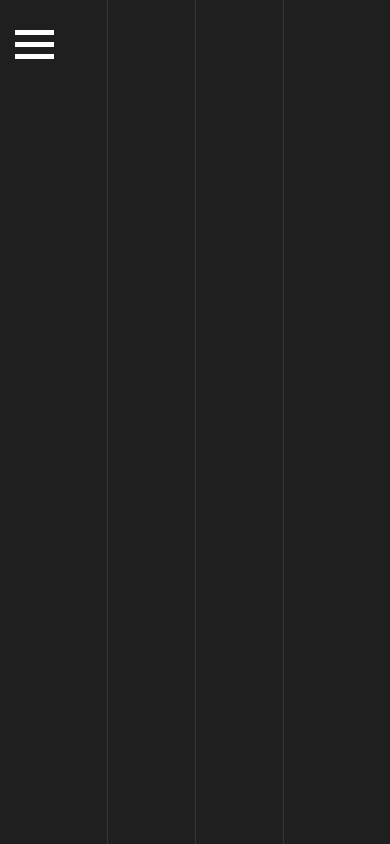
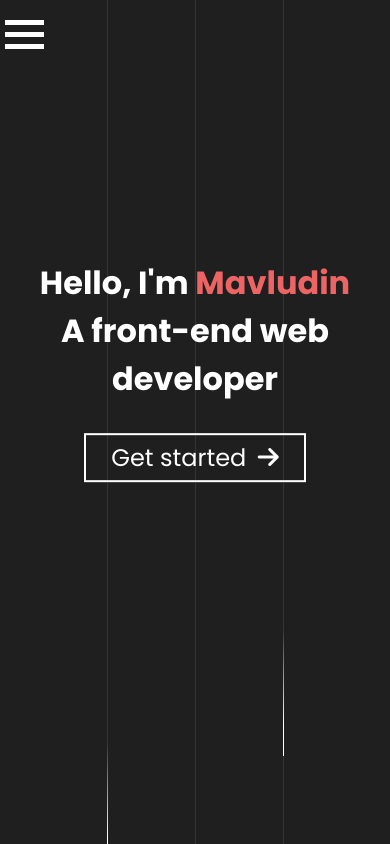
Before and after one commit to Mavludin/portfolio-page, a React (Create React App) app: page / in a window 390 px wide. Shown: the top 844 px of the page. Built offline with nearby package versions, Linux system fonts and the light colour scheme.

Commit message:
on my way

```diff
--- a/public/index.html
+++ b/public/index.html
@@ -3,7 +3,7 @@
   <head>
     <meta charset="utf-8" />
     <link rel="icon" href="%PUBLIC_URL%/favicon.ico" />
-    <meta name="viewport" content="width=device-width, height=device-height, initial-scale=1"  />
+    <meta name="viewport" content="initial-scale=1.0, width=device-width"  />
     <meta name="theme-color" content="#000000" />
     <meta
       name="description"
--- a/src/Main.css
+++ b/src/Main.css
@@ -2,6 +2,11 @@
 
 * {
   box-sizing: border-box;
+}
+
+html, body {
+  height: 100%;
+  min-height: 900px;
 }
 
 body {
@@ -10,11 +15,14 @@ body {
   background-color: #1f1f1f;
 }
 
+.App, #root {
+  height: 100%;
+}
+
 .App {
 
   position: relative;
 
-  min-height: 100vh;
   display: flex;
   flex-direction: column;
   justify-content: space-around;
@@ -25,6 +33,7 @@ body {
 main {
   position: relative;
   height: 100vh;
+  height: 80%;
 }
 
 .container {
@@ -35,10 +44,6 @@ main {
 }
 
 .flex-content {
-  position: relative;
-
-  height: 100%;
-
   display: flex;
   flex-direction: column;
   justify-content: center;
@@ -47,11 +52,10 @@ main {
 
 .Page {
   position: absolute;
-  top: 0;
+  top: 50%;
   left: 0;
-  right: 0;
-  bottom: 0;
-  z-index: -1;
+  transform: translateY(-50%);
+  width: 100%;
 }
 
 .fade-appear, .fade-enter {
@@ -64,13 +68,13 @@ main {
 .fade-appear-active,
 .fade-enter.fade-enter-active {
   opacity: 1;
-  transform: translateY(0%);
+  transform: translateY(-50%);
   transition: all 800ms ease-out;
 }
 
 .fade-exit {
   opacity: 1;
-  transform: translateY(0%);
+  transform: translateY(-50%);
   transition: all 800ms ease-out;
 }
 
@@ -186,6 +190,7 @@ a {
 @media screen and (max-width: 836px) {
   .App {
     justify-content: space-between;
+    overflow: visible;
   }
 }
 
--- a/src/components/header/header.js
+++ b/src/components/header/header.js
@@ -24,10 +24,13 @@ class Header extends React.Component {
         if (this.state.isChecked) {
             this.hambMenu.current.style.transform = 'translateX(0%)';
             this.hambMenu.current.style.opacity = '1';
+            document.querySelector('header').style.height = '100vh';
         }
         else {
             this.hambMenu.current.style.transform = 'translateX(-100%)';
             this.hambMenu.current.style.opacity = '0';
+            document.querySelector('header').style.height = 'auto';
+
 
         }
 
@@ -35,8 +38,8 @@ class Header extends React.Component {
 
     render(){
         return (
-            <header className='container'>
-                 <div className={classes.HeaderContent}>
+            <header>
+                 <div className={[classes.HeaderContent, 'container'].join(' ')}>
 
                     <nav ref={this.hambMenu} className={classes.HambMenu}>
                         <ul>
--- a/src/components/header/header.module.css
+++ b/src/components/header/header.module.css
@@ -1,9 +1,14 @@
 header {
     display: none;
+    width: 100%;
+    position: fixed;
+    left: 0;
+    top: 0;
+    z-index: 500;
 }
 
 .HeaderContent {
-    height: 100vh;
+    height: 100%;
     display: flex;
     flex-direction: column;
     align-items: flex-start;
@@ -16,16 +21,16 @@ header {
 }
 
 .HambMenu {
-    height: 100vh;
+    height: 100%;
     width: 100%;
     transform: translateX(-100%);
     opacity: 0;
     transition: .4s;
     position: absolute;
-    top: 55px;
-    z-index: 1000;
+    top: 75px;
     background-color:rgba(31,31,31, 0.9);
     padding: 16px;
+    z-index: 1000;
     left: 0;
     text-align: center;
 }
```
